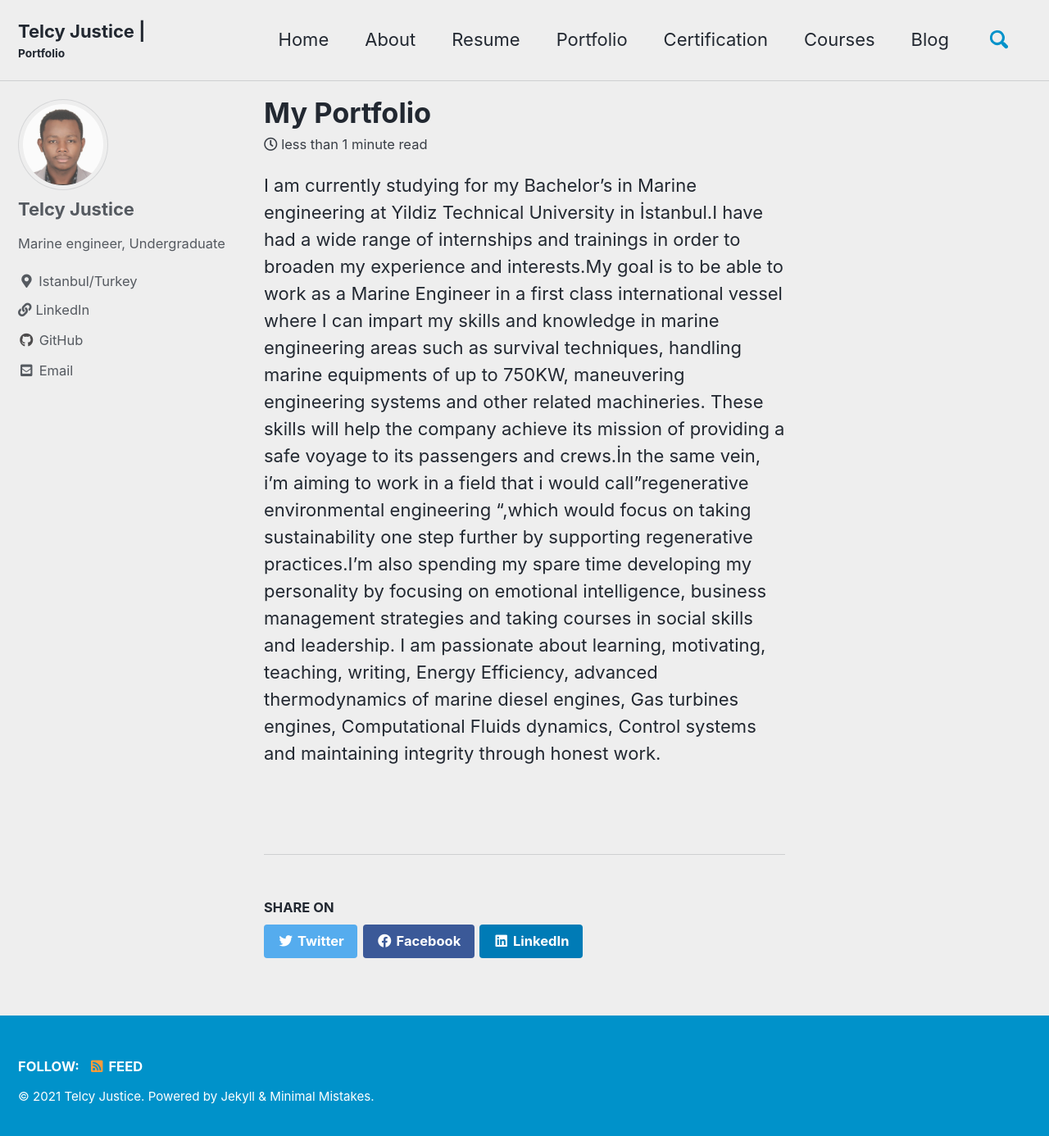
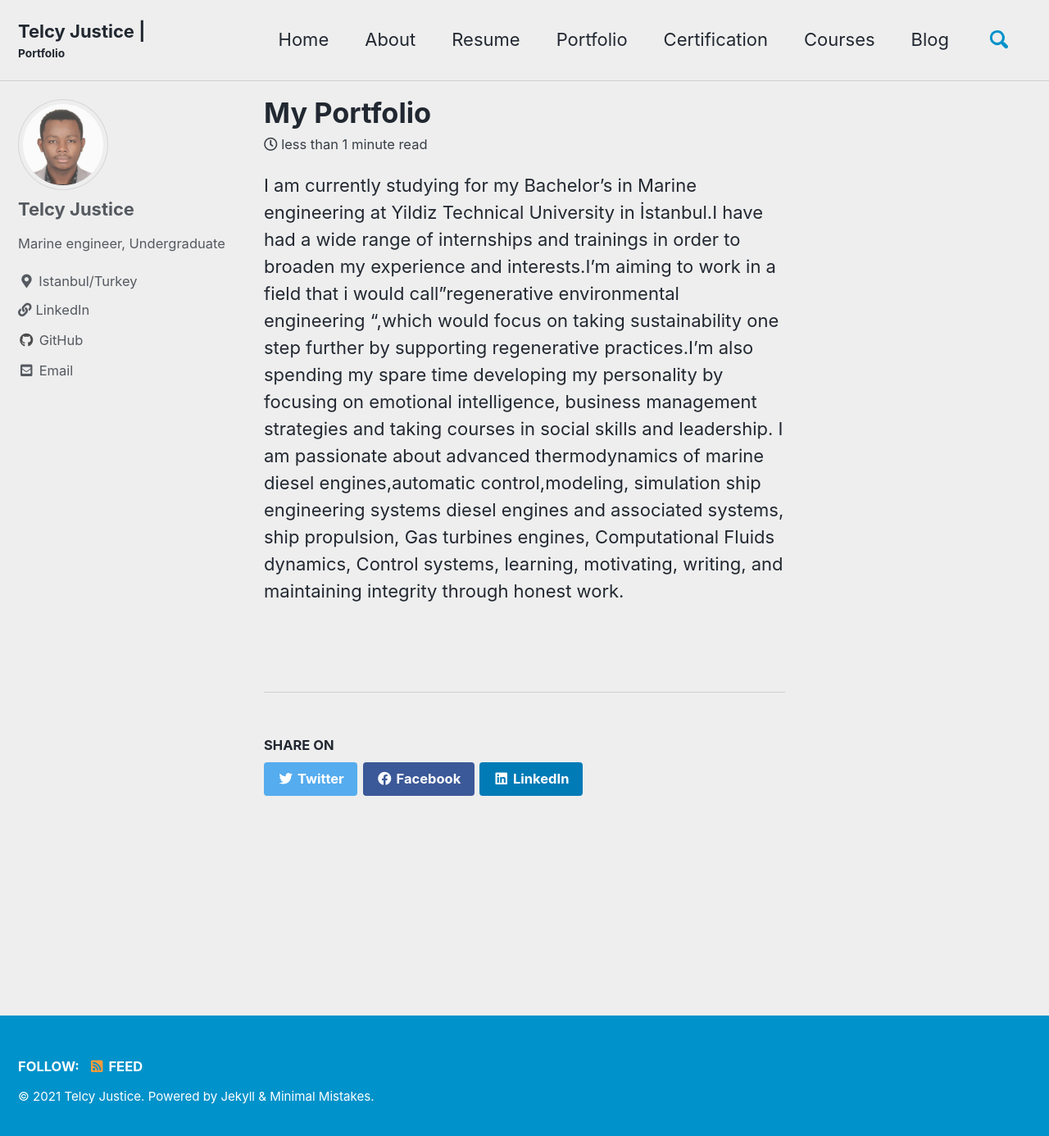
Before and after one commit to telcyjustice/telcyjustice.github.io, a Jekyll site: the page built from _pages/portfolio.md, in a window 1280 px wide and 1394 px high. Shown: the top 1386 px of the window at 82% size. Built offline with Jekyll 4.4.1, drawn with Linux system fonts in a browser that asks for light colours; cached includes are drawn as plain includes.

Commit message:
Update portfolio.md

```diff
--- a/_pages/portfolio.md
+++ b/_pages/portfolio.md
@@ -5,4 +5,4 @@ permalink: /Portfolio/
 author_profile: true
 comments: true
 ---
- I am currently studying for my Bachelor's in Marine engineering at Yildiz Technical University in İstanbul.I have had a wide range of internships and trainings in order to broaden my experience and interests.My goal is to be able to work as a Marine Engineer in a first class international vessel where I can impart my skills and knowledge in marine engineering areas such as survival techniques, handling marine equipments of up to 750KW, maneuvering engineering systems and other related machineries. These skills will help the company achieve its mission of providing a safe voyage to its passengers and crews.İn the same vein, i'm aiming to work in a field that i would call"regenerative environmental engineering ",which would focus on taking sustainability one step further by supporting regenerative practices.I'm also spending my spare time developing my personality by focusing on emotional intelligence, business management strategies and taking courses in social skills and leadership. I am passionate about learning, motivating, teaching, writing, Energy Efficiency, advanced thermodynamics of marine diesel engines, Gas turbines engines, Computational Fluids dynamics, Control systems and maintaining integrity through honest work.
+ I am currently studying for my Bachelor's in Marine engineering at Yildiz Technical University in İstanbul.I have had a wide range of internships and trainings in order to broaden my experience and interests.I'm aiming to work in a field that i would call"regenerative environmental engineering ",which would focus on taking sustainability one step further by supporting regenerative practices.I'm also spending my spare time developing my personality by focusing on emotional intelligence, business management strategies and taking courses in social skills and leadership. I am passionate about advanced thermodynamics of marine diesel engines,automatic control,modeling, simulation ship engineering systems diesel engines and associated systems, ship propulsion, Gas turbines engines, Computational Fluids dynamics, Control systems, learning, motivating, writing, and maintaining integrity through honest work.
```
